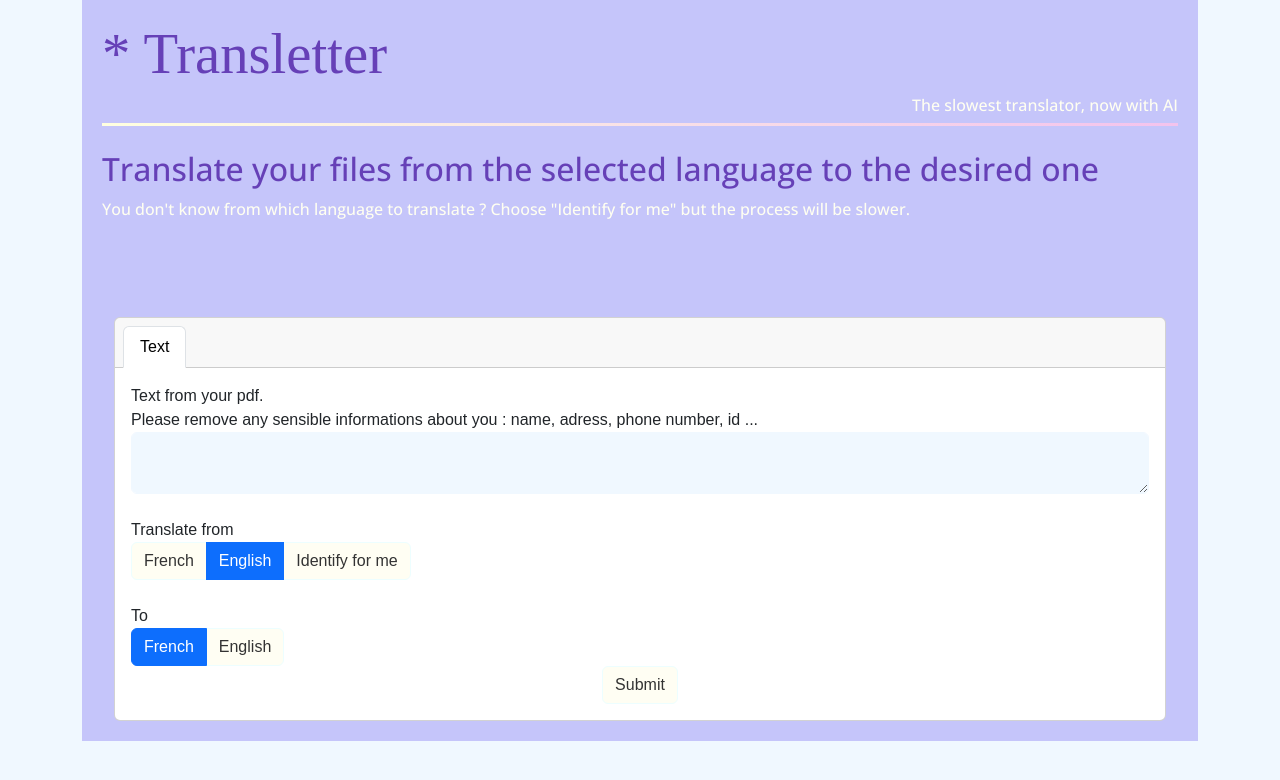
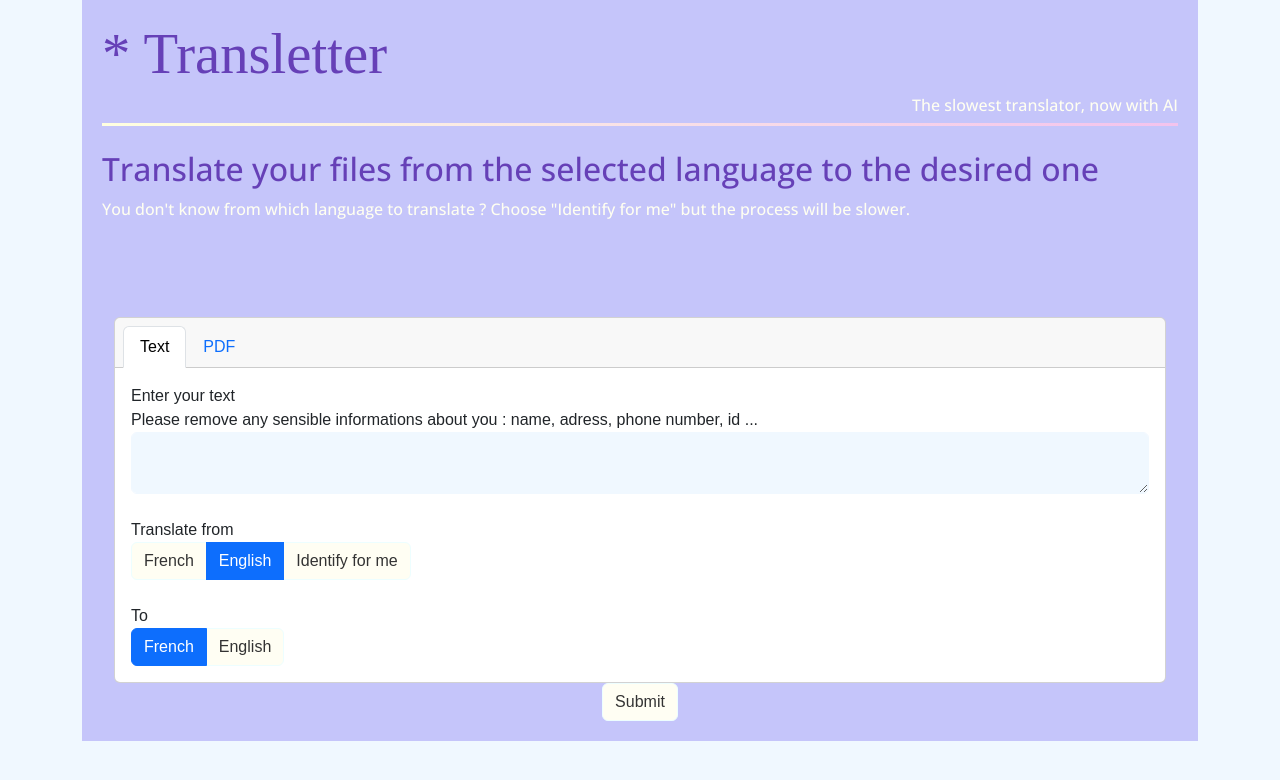
Before and after one commit to Murmure0/IdLetters, a Flask app: template appli/templates/translate.html in a window 1280 px wide. Shown: the top 780 px of the page. Run offline with Flask 3, Linux system fonts and the light colour scheme; the template is opened without the code that fills it, so the values that code supplies are empty; some libraries are stand-ins or nearby versions; some web fonts are replaced.

Commit message:
importing & translating from pdf : ok

```diff
--- a/appli/app.py
+++ b/appli/app.py
@@ -57,25 +57,34 @@ app.config['UPLOAD_FOLDER'] = UPLOAD_FOLDER
 
 @app.route('/', methods=['GET', 'POST'])
 def translate_text():
+    first_page=True
     # Default
-    first_page = True
     if request.method == 'GET':
-        return render_template('translate.html', translation_result=None, first_page=first_page)
+        return render_template('translate.html', translation_result=None)
 
-    # Get the text
-    # from the text zone
-    input_text = request.form.get('input_text')
-    # from pdf : uploading pdf in /uploads
+    # Get text from text zone
+    try:
+        input_text = request.form.get('input_text')
+    except Exception as e:
+        error_message= f"Pas de texte soumis : {input_text}|erreur:{e}"
+    # Get the langs from/to translate
+    transl_from = request.form.get('language_from')
+
+
+    # Identify the language from the text given
+    if transl_from == 'idk':
+        try :
+            json_lang = translateText.detec_lang(input_text)
+            transl_from = json_lang[0]['label']
+        except Exception as e:
+            error_message=f'error : {json_lang}|{e}'
+    transl_to = request.form.get('language_to')
+
+    # Get text from PDF : redirect to text zone
     if not input_text:
         pdf_file = request.files['input_pdf']
-        return importing_pdf(pdf_file, first_page)
+        return importing_pdf(pdf_file)
 
-    # Get the langs from/to translate
-    transl_from = request.form.get('language_from')
-    # Identify the language from the text given
-    if transl_from == 'idk':
-        transl_from = translateText.detec_lang(input_text)
-    transl_to = request.form.get('language_to')
 
     # Error checking
     error_message = None
@@ -93,11 +102,11 @@ def translate_text():
 
     # Translation
     if input_text :
-        translation_result = translateText.make_trad(input_text, transl_from, transl_to)
+        translation_result_json = translateText.make_trad(input_text, transl_from, transl_to)
         try:
-            translation_result= translation_result[0]['translation_text']
+            translation_result= translation_result_json[0]['translation_text']
         except Exception as e:
-            error_message=f"La traduction du pdf a foiré :{e}"
+            error_message=f"La traduction a foiré | erreur: {translation_result_json}"
             return render_template('translate.html', error_message=error_message)
         # Translated text processing
         langs = f"Translation done from {transl_from} to {transl_to}."
@@ -124,7 +133,7 @@ def download_pdf():
 # ------------------------------------------------------------------------- #
 # ToolBox
 
-def importing_pdf(pdf_file, first_page=True):
+def importing_pdf(pdf_file):
     if pdf_file.filename == '':
             flash('No selected file')
             return render_template('translate.html', translation_result=None)
@@ -132,10 +141,9 @@ def importing_pdf(pdf_file, first_page=True):
         filename = secure_filename(pdf_file.filename)
         pdf_path = os.path.join(app.config['UPLOAD_FOLDER'], filename)
         pdf_file.save(pdf_path)
-        patate = extract_pdf_txt(pdf_path)
-        first_page = False
-        return render_template('translate.html', pdf_uploaded="pdf uploaded", patate=patate, first_page=first_page)
-    return render_template('translate.html', pdf_uploaded="pdf not uploaded, extention allowed : .pdf", first_page=first_page)
+        txt_from_pdf = extract_pdf_txt(pdf_path)
+        return render_template('translate.html', pdf_uploaded="pdf uploaded", txt_from_pdf=txt_from_pdf)
+    return render_template('translate.html', pdf_uploaded="pdf not uploaded, extention allowed : .pdf")
 
 def extract_pdf_txt(pdf_file):
 
@@ -162,7 +170,8 @@ def generate_pdf_content(text):
 
     # Draw the Paragraph on the canvas
     paragraph.wrapOn(c, 400, 800)
-    paragraph.drawOn(c, 100, 675)
+    _, height = paragraph.wrap(400, 800)
+    paragraph.drawOn(c, 100, 800 - height-75)
 
     c.save()
     buffer.seek(0)
@@ -175,5 +184,5 @@ if __name__ == '__main__':
     # Debug:
     logging.basicConfig(level=logging.DEBUG, format='%(asctime)s - %(name)s - %(levelname)s - %(message)s')
 
-    app.run(debug=True)
-    # app.run()
+    app.run(debug=True, port=4995)
+    # app.run(port=4995)
--- a/appli/templates/translate.html
+++ b/appli/templates/translate.html
@@ -43,12 +43,9 @@
                                 <li class="nav-item">
                                     <a class="nav-link active" data-toggle="tab" href="#textTab">Text</a>
                                 </li>
-
-                                {% if first_page %}
                                 <li class="nav-item">
                                     <a class="nav-link" data-toggle="tab" href="#pdfTab">PDF</a>
                                 </li>
-                                {% endif %}
                             </ul>
                         </div>
 
@@ -57,12 +54,9 @@
                                 <!-- Text section -->
                                 <div class="tab-pane fade show active" id="textTab">
                                         <div class="form-group" style="text-align: left;">
-                                                    {% if first_page %}
-                                                    <label for="input_text">Enter your text</label>
-                                                    {% else %}
-                                                    <label for="input_text">Text from your pdf.<br>Please remove any sensible informations about you : name, adress, phone number, id ...</label>
-                                                    {% endif %}
-                                                    <textarea class="form-control" id="input_text" name="input_text">{% if not first_page %}{% if patate %}{{patate}}{% endif %}{% endif %}</textarea>
+                                            <label for="input_text">Enter your text<br>
+                                                Please remove any sensible informations about you : name, adress, phone number, id ...</label>
+                                            <textarea class="form-control" id="input_text" name="input_text">{% if txt_from_pdf %}{{txt_from_pdf}}{% endif %}</textarea>
                                         </div>
                                         <br>
                                                                     <!-- Language section -->
@@ -93,7 +87,6 @@
                                             <br>
                                         </div>
                                 </div>
-                                        {% if first_page %}
                                 <!-- PDF section -->
                                 <div class="tab-pane fade" id="pdfTab">
                                         <div class="form-group">
@@ -106,7 +99,6 @@
                                 </div>
                             </div>
                         </div>
-                                        {% endif %}
                     </div>
 
                     {% if pdf_uploaded %}
--- a/appli/toolBox/translateText.py
+++ b/appli/toolBox/translateText.py
@@ -1,15 +1,12 @@
 from transformers import pipeline
-
-# def create_model(from_lang, to_lang):
-#     # from_lang = "en"
-#     # to_lang = "fr"
-#     task_to_do = f"translation_{from_lang}_to_{to_lang}"
-#     model_to_import = f"Helsinki-NLP/opus-mt-{from_lang}-{to_lang}"
-#     return pipeline(task_to_do, model=model_to_import)
-# App
-# API
 import json
 import requests
+import time
+
+lang_dict = {
+    "fr" : "french",
+    "en" : "english"
+}
 
 def load_config(file_path):
     with open(file_path, 'r') as config_file:
@@ -24,16 +21,25 @@ def API_call(text_to_trad,from_lang, to_lang):
     headers = {"Authorization": f"Bearer {token}"}
     payload = {"inputs" : text_to_trad}
     response = requests.post(API_URL, headers=headers, json=payload)
+    return response
+
+def make_trad(text_to_trad,from_lang, to_lang):
+    response = API_call(text_to_trad,from_lang, to_lang)
+    if response.status_code != 200:
+        time.sleep(20)
+    response = API_call(text_to_trad,from_lang, to_lang)
     return response.json()
 
-def make_trad(text_to_trad,from_lang, to_lang):
-    ret = API_call(text_to_trad,from_lang, to_lang)
-    return ret
-    # model = create_model(from_lang, to_lang)
-    # translated_txt = model(text_to_trad)
-    # return translated_txt[0]['translation_text']
 
 def detec_lang(input_text):
-    model = pipeline(model="papluca/xlm-roberta-base-language-detection") # >1Go : super lourd
-    detected_lang = model(input_text)
-    return detected_lang[0]['label']
+    API_URL = "https://api-inference.huggingface.co/models/papluca/xlm-roberta-base-language-detection"
+    token = load_config("config.json")
+    headers = {"Authorization": f"Bearer {token}"}
+    payload = {"text" : input_text}
+    response = requests.post(API_URL, headers=headers, json=payload)
+    return response.json()
+
+
+    # model = pipeline(model="papluca/xlm-roberta-base-language-detection") # >1Go : super lourd
+    # detected_lang = model(input_text)
+    # return detected_lang[0]['label']
```
Also changed, not shown: 1 other file. Lines whose indentation alone changed are shown as unchanged.
